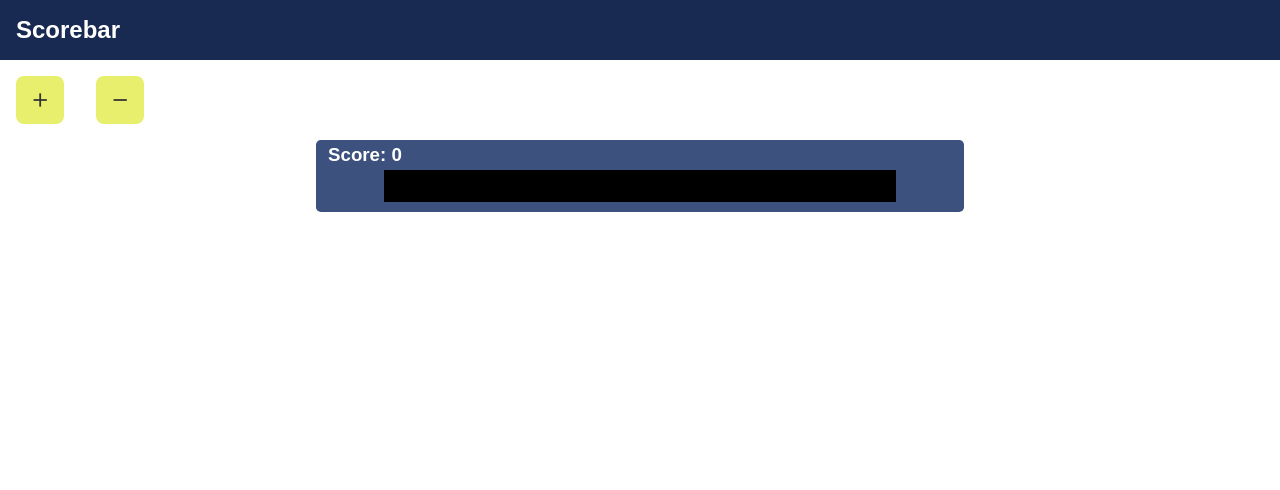
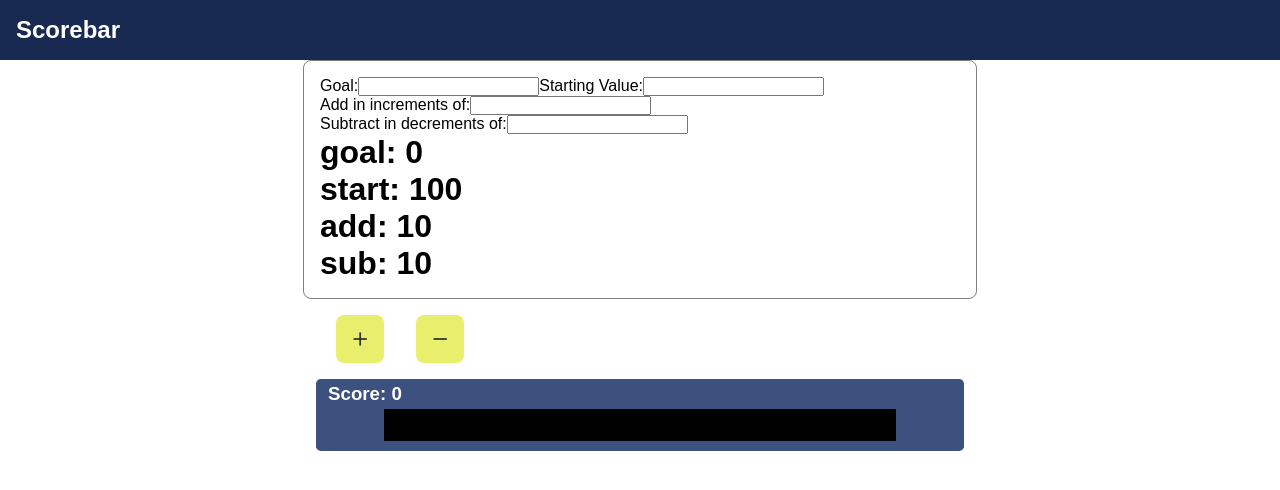
Before and after one commit to prestonwin78/goalbug, a React app: page / in a window 1280 px wide. Built offline with nearby package versions, Linux system fonts and the light colour scheme.

Commit message:
Add settings form

```diff
--- a/src/Controls.js
+++ b/src/Controls.js
@@ -1,9 +1,9 @@
 import React from "react";
-import "./controlStyles.css";
+import "./styles/controlStyles.css";
 
 function Controls(props) {
   return (
-    <div>
+    <div className="controls-container">
       <div className="plus" onClick={props.increment}>
         <img
           className="plus-img"
--- a/src/Header.js
+++ b/src/Header.js
@@ -1,5 +1,5 @@
 import React from "react";
-import "./styles.css";
+import "./styles/styles.css";
 
 function Header() {
   return (
--- a/src/ScoreBar.js
+++ b/src/ScoreBar.js
@@ -1,8 +1,8 @@
 import React from "react";
-import "./scorebar.css";
+import "./styles/scorebar.css";
 
+/*
 function animateBar(fromWidth, toWidth) {
-  /*
   $.keyframe.define([
     {
       name: "animate-bar",
@@ -15,11 +15,11 @@ function animateBar(fromWidth, toWidth) {
     duration: "1s",
     timingFunction: "linear",
   });
-  */
 }
+*/
 
 function ScoreBar(props) {
-  animateBar(0, props.score);
+  /* animateBar(0, props.score); */
   return (
     <div className="bar-section-container">
       <h3 id="score-text">Score: {props.score}</h3>
--- a/src/ScoreContainer.js
+++ b/src/ScoreContainer.js
@@ -1,6 +1,7 @@
 import React from "react";
 import Controls from "./Controls";
 import ScoreBar from "./ScoreBar";
+import SettingsForm from "./SettingsForm";
 
 class ScoreContainer extends React.Component {
   constructor() {
@@ -28,7 +29,8 @@ class ScoreContainer extends React.Component {
   decrementScore() {
     this.setState((prevState) => {
       let newScore = prevState.score;
-      if (--newScore <= 0) {
+      newScore -= 10;
+      if (newScore <= 0) {
         newScore = 0;
       }
       return {
@@ -40,6 +42,7 @@ class ScoreContainer extends React.Component {
   render() {
     return (
       <div>
+        <SettingsForm />
         <Controls
           increment={this.incrementScore}
           decrement={this.decrementScore}
--- /dev/null
+++ b/src/SettingsForm.js
@@ -0,0 +1,59 @@
+import React from "react";
+import "./styles/settings.css";
+
+class SettingsForm extends React.Component {
+  constructor() {
+    super();
+    this.state = {
+      goal: 0,
+      start: 100,
+      addIncrements: 10,
+      subDecrements: 10,
+    };
+    this.handleChange = this.handleChange.bind(this);
+  }
+
+  handleChange(event) {
+    this.setState({
+      [event.target.name]: event.target.value,
+    });
+  }
+
+  render() {
+    return (
+      <div className="settings-container">
+        <label>
+          Goal:
+          <input type="text" name="goal" onChange={this.handleChange} />
+        </label>
+        <label>
+          Starting Value:
+          <input type="text" name="start" onChange={this.handleChange} />
+        </label>
+        <label>
+          Add in increments of:
+          <input
+            type="text"
+            name="addIncrements"
+            onChange={this.handleChange}
+          />
+        </label>
+        <label>
+          Subtract in decrements of:
+          <input
+            type="text"
+            name="subDecrements"
+            onChange={this.handleChange}
+          />
+        </label>
+
+        <h1>goal: {this.state.goal}</h1>
+        <h1>start: {this.state.start}</h1>
+        <h1>add: {this.state.addIncrements}</h1>
+        <h1>sub: {this.state.subDecrements}</h1>
+      </div>
+    );
+  }
+}
+
+export default SettingsForm;
--- a/src/controlStyles.css
+++ b/src/styles/controlStyles.css
@@ -1,3 +1,8 @@
+.controls-container {
+  width: 50%;
+  margin: auto;
+}
+
 .plus,
 .minus {
   padding: auto;
--- /dev/null
+++ b/src/styles/settings.css
@@ -0,0 +1,11 @@
+.settings-container {
+  width: 50%;
+  margin: auto;
+  border: 1px solid gray;
+  border-radius: 0.5rem;
+  padding: 1rem;
+}
+
+.settings-container label {
+  display: inline-block;
+}
```
Also changed, not shown: src/styles/scorebar.css (renamed from src/scorebar.css), src/styles/styles.css (renamed from src/styles.css).
